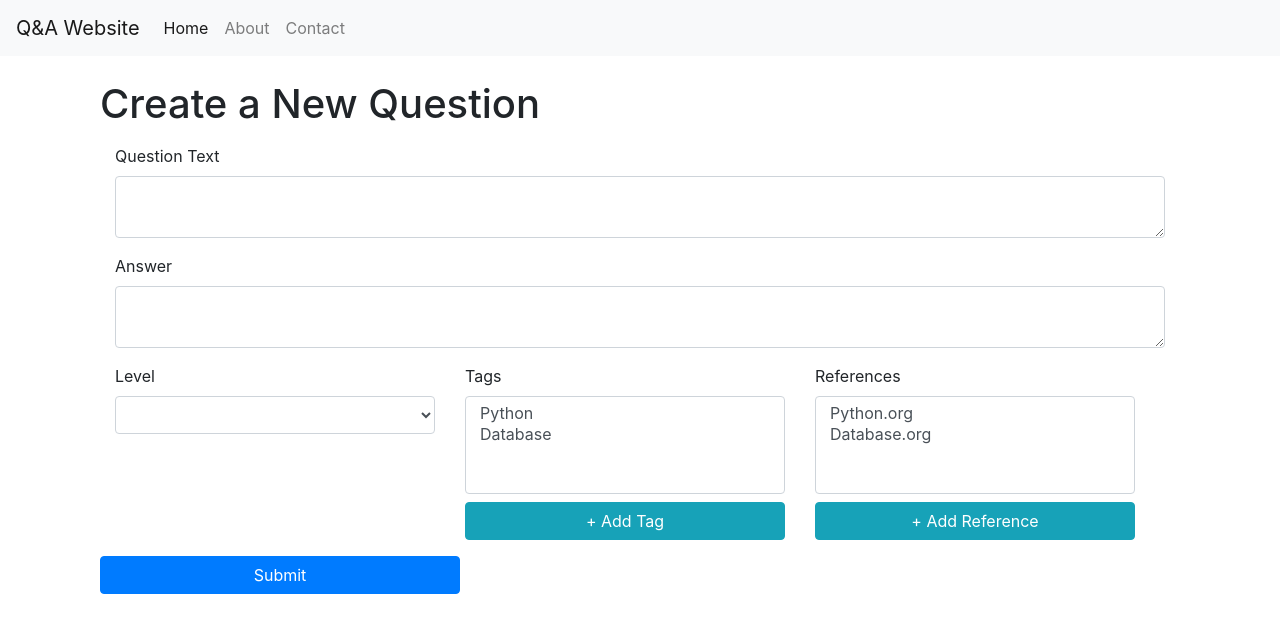
After one commit to Cmatrix1/Interview-QA, a Python web app: template backend/templates/questions/update.html in a window 1280 px wide. The commit adds this page. Shown: the top 641 px of the page. Run offline with Jinja, Linux system fonts and the light colour scheme; the template is opened without the code that fills it, so the values that code supplies are empty; some libraries are stand-ins or nearby versions.

Commit message:
add: templates for create, read and update questions

```diff
--- /dev/null
+++ b/backend/templates/questions/update.html
@@ -0,0 +1,84 @@
+{% extends 'base.html' %}
+
+{% block title %}Questions and Answers{% endblock %}
+
+{% block content %}
+<div class="container">
+    <h1 class="mb-3">Create a New Question</h1>
+    <form method="post">
+        <div class="col-md-12">
+            <div class="mb-3">
+                <label for="question_text" class="form-label">Question Text</label>
+                <textarea class="form-control" id="question_text" name="question_text">{{question.question_text}}</textarea>
+            </div>
+        </div>
+        <div class="col-md-12">
+            <div class="mb-3">
+                <label for="answer" class="form-label">Answer</label>
+                <textarea class="form-control" id="answer" name="answer">{{question.answer}}</textarea>
+            </div>
+        </div>
+
+        <div class="row col-md-12">
+            <div class="col-md-4">
+                <div class="mb-3">
+                    <label for="levelSelect">Level</label>
+                    <select name="level" class="form-control" id="levelSelect">
+                      <option value="{{question.level}}" selected>{{question.level | title}}</option>
+                      <option value="junior">Junior</option>
+                      <option value="midlevel">Midlevel</option>
+                      <option value="senior">Senior</option>
+                    </select>
+                </div>
+            </div>
+            <div class="form-group col-md-4">
+                <label for="tagsSelect">Tags</label>
+                <select name="tags" multiple class="form-control" id="tagsSelect">
+                    <option value="Python">Python</option>
+                    <option value="Database">Database</option>
+                </select>
+                <button style="width: 100%;" type="button" class="btn btn-info mt-2" onclick="addNewTag()">+ Add Tag</button>
+            </div>
+            <div class="form-group col-md-4">
+                <label for="referencesSelect">References</label>
+                <select name="references" multiple class="form-control" id="referencesSelect">
+                    <option value="Python.org">Python.org</option>
+                    <option value="Database.org">Database.org</option>
+                </select>
+                <button style="width: 100%;" type="button" class="btn btn-info mt-2" onclick="addNewReference()">+ Add Reference</button>
+            </div>
+        </div>
+
+        <button type="submit" class="mb-5 col-md-4 btn btn-primary" style="margin: auto;">Submit</button>
+    </form>
+</div>
+
+{% endblock %}
+
+{% block scripts %}
+<script>
+    CKEDITOR.replace('answer');
+
+    function addNewTag() {
+        var tag = prompt("Enter the new tag:");
+        if (tag) {
+            var selectTag = document.getElementById('tagsSelect');
+            var option = document.createElement("option");
+            option.text = tag;
+            option.value = tag;
+            selectTag.add(option);
+        }
+    }
+
+    function addNewReference() {
+        var reference = prompt("Enter the new reference:");
+        if (reference) {
+            var selectReference = document.getElementById('referencesSelect');
+            var option = document.createElement("option");
+            option.text = reference;
+            option.value = reference;
+            selectReference.add(option);
+        }
+    }
+</script>
+{% endblock scripts %}
```
Also changed, not shown: backend/templates/questions/create.html (added, +83 -0 lines), backend/templates/questions/detail.html (added, +60 -0 lines), backend/templates/questions/list.html (+8 -14 lines).
